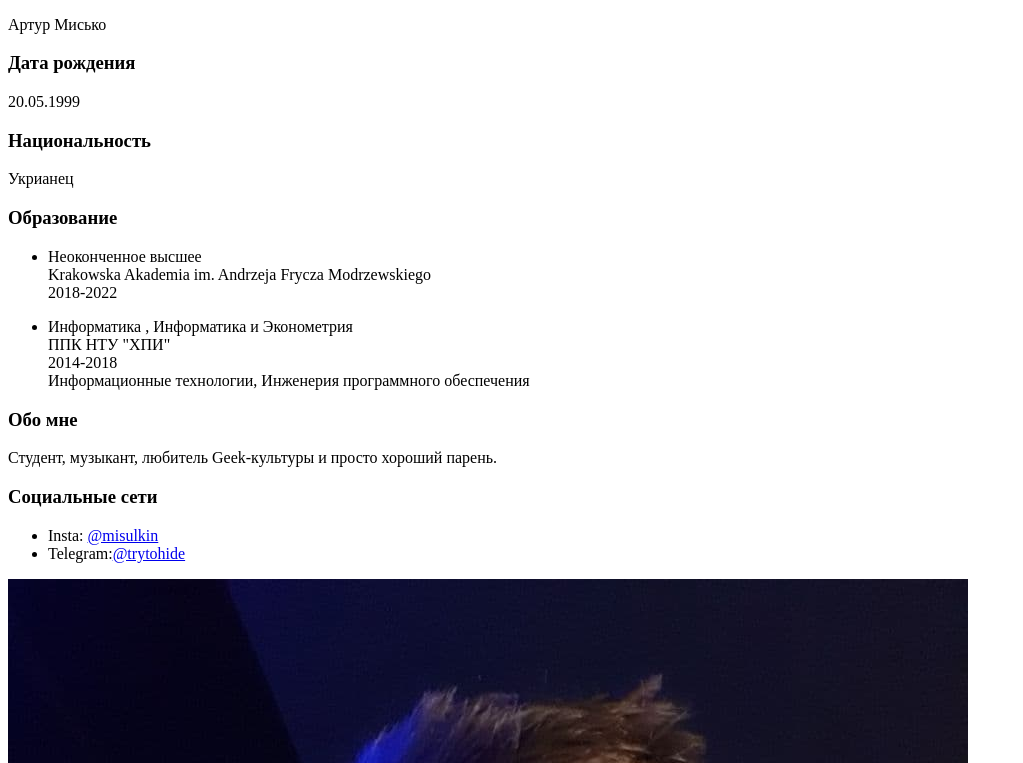
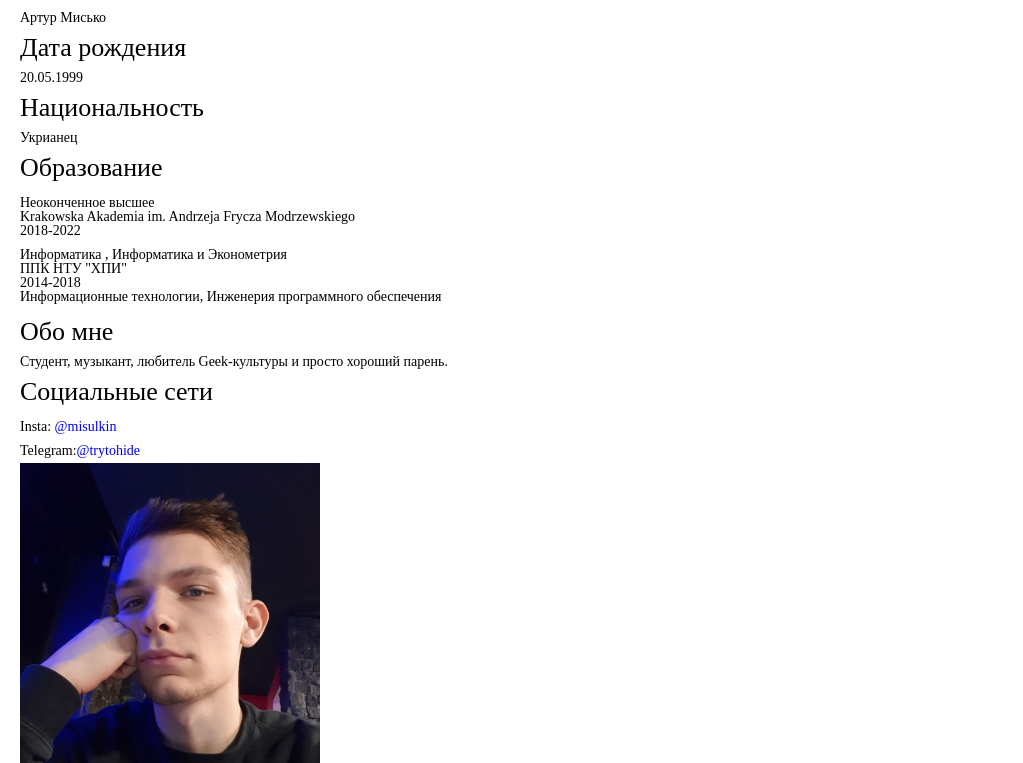
Before and after one commit to misulkin/beetroot-homework, a plain HTML site: page 01_homework/index01.html in a window 1280 px wide. Shown: the part 105-868 px from the top of the page, without its empty margins (0-1023 px from the left). Drawn offline with Linux system fonts and the light colour scheme.

Commit message:
reload maproad

```diff
--- a/01_homework/index01.html
+++ b/01_homework/index01.html
@@ -6,7 +6,7 @@
     <meta http-equiv="X-UA-Compatible" content="IE=edge">
     <meta name="viewport" content="width=device-width, initial-scale=1.0">
     <title>Резюме</title>
-    <link href="../1 homework/css/style.css" rel="stylesheet">
+    <link href="../01_homework/css/style.css" rel="stylesheet">
 </head>
 
 <body>
```
